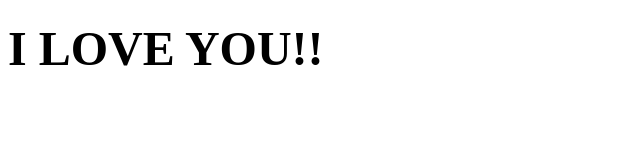
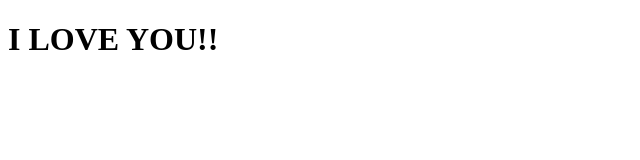
Before and after one commit to RuslanJunior2005/RuslanJunior2005.github.io, a plain HTML site: page index.html in a window 1280 px wide. Shown: the top 160 px of the page, without its empty margins (0-640 px from the left). Drawn offline with Linux system fonts and the light colour scheme.

Commit message:
Update index.html

```diff
--- a/index.html
+++ b/index.html
@@ -6,7 +6,7 @@
  </head>
   <body>
     <p>
-       <h1><font size="10"> I LOVE YOU!! </font></h1>
+       <h1> I LOVE YOU!! </h1>
     <p>
   </body>
  </html>
```
